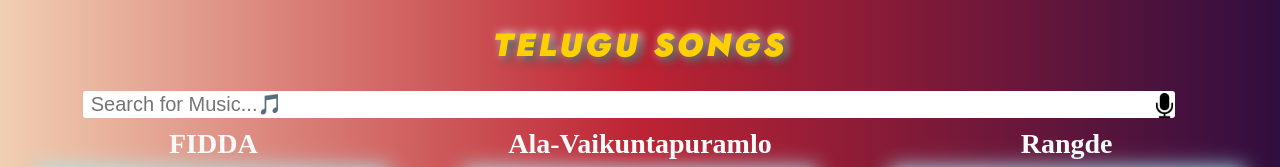
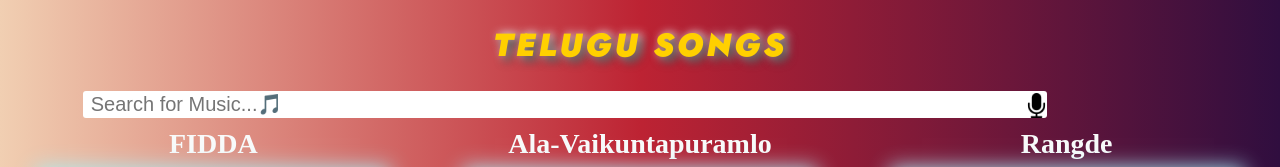
Before and after one commit to Avinash-kapuganti/songs-website, a plain HTML site: page index.html in a window 1280 px wide. Shown: the top 167 px of the page. Drawn offline with Linux system fonts and the light colour scheme.

Commit message:
Update index.css

```diff
--- a/index.css
+++ b/index.css
@@ -27,7 +27,7 @@
   padding:2px;
   outline: none;
   font-size: 6px;
-  width:85%;
+  width:75%;
   align-items: center;
   margin-left: 6.5%;
   font-size: 20px;
@@ -83,6 +83,6 @@ img:hover{
         height: 25px;
         width: 25px;
         cursor: pointer;
-        margin-left: 90%;
+        margin-left: 80%;
         margin-top: -25px;
     }
```
